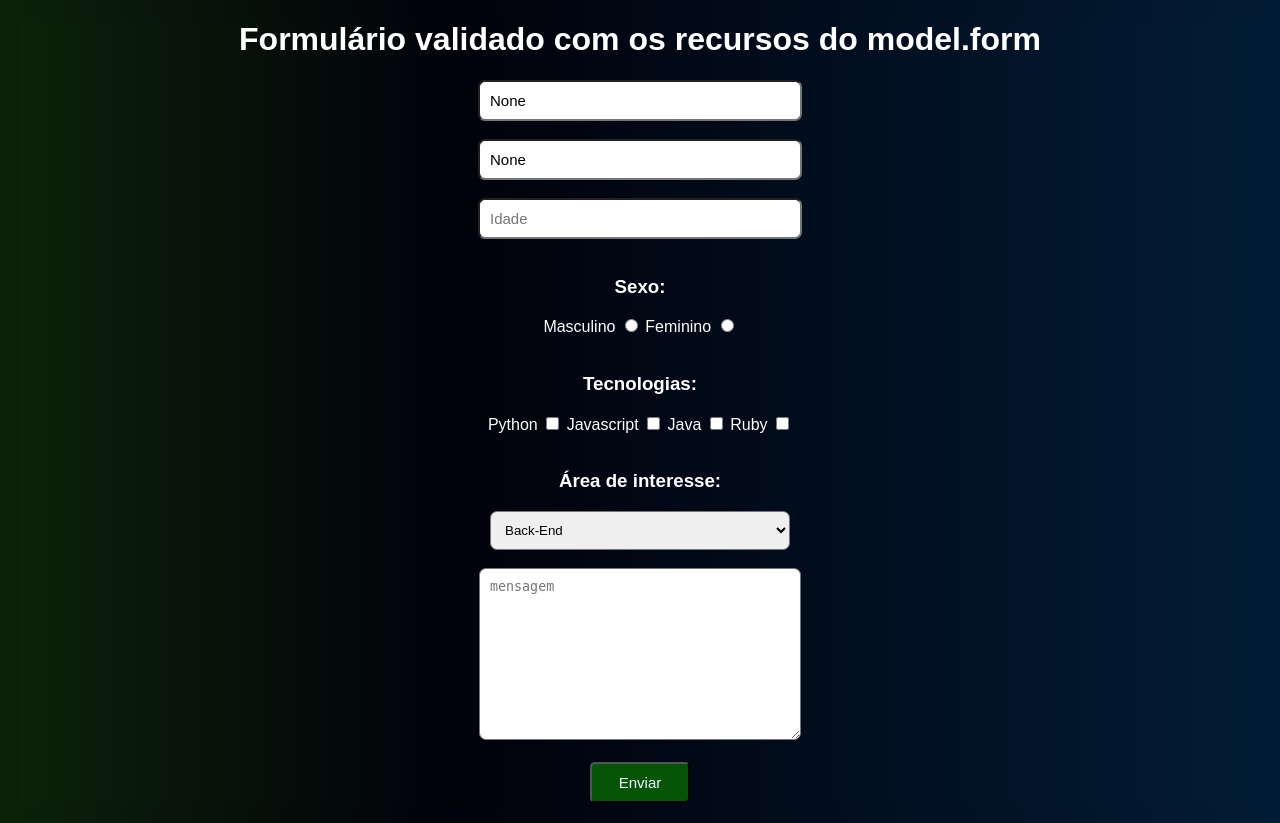
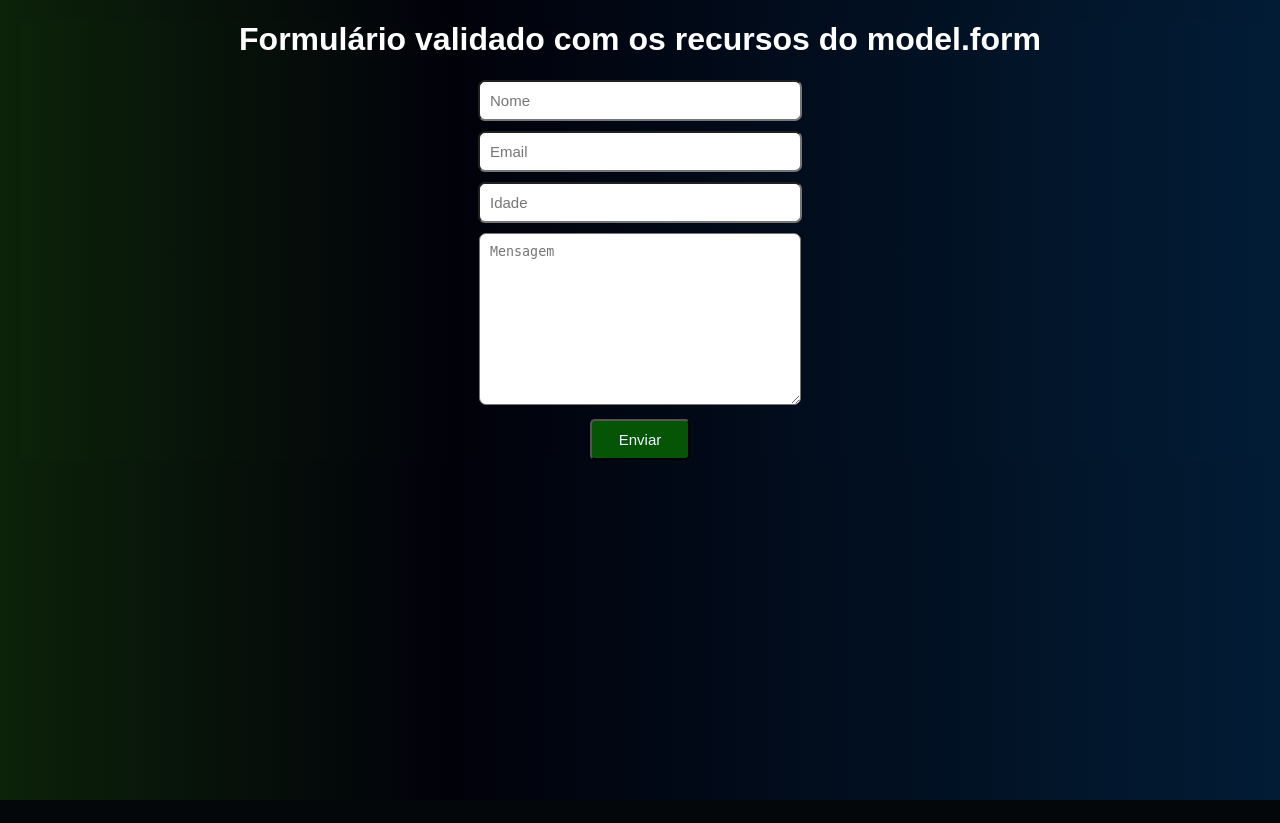
Before and after one commit to ch-soares/formulario_django, a Django app: page / in a window 1280 px wide. After the commit the page ends 800 px from the top, so only its background shows below. Run offline with Django 4.2, Linux system fonts and the light colour scheme.

Commit message:
Formulário feito com a validação do django forms

```diff
--- a/paginapessoal/base/forms.py
+++ b/paginapessoal/base/forms.py
@@ -5,3 +5,4 @@
     nome = forms.CharField(max_length=50, required=True)
     email = forms.EmailField(required=True)
     idade = forms.IntegerField(required=True)
+    mensagem = forms.CharField(max_length=500)
--- a/paginapessoal/base/static/base/estilos-formularios.css
+++ b/paginapessoal/base/static/base/estilos-formularios.css
@@ -52,3 +52,7 @@
 .erros {
     color: red;
 }
+
+div {
+    margin: 10px;
+}
--- a/paginapessoal/base/templates/base/formulario_model_form.html
+++ b/paginapessoal/base/templates/base/formulario_model_form.html
@@ -13,45 +13,61 @@
         <h1>Formulário validado com os recursos do model.form</h1>
             <form method="post" action="." autocomplete="on">
                 {% csrf_token %}
-                <input type="text" name="nome" placeholder="{{ form.nome.label }}" value="{{ form.nome.data }}"><br><br>
-                    {% for error in form.nome.errors  %}
-                        <p class="erros">{{ error }}</p>
+<!--                Início de campos de preencimento obrigatórios-->
+                <div>
+                <input type="text" name="nome"
+                   placeholder="{{ form.nome.label }}" value="{% if form.nome.data %}{{ form.nome.data }}{% endif %}">
+                    {% for erros in form.nome.data.errors  %}
+                        <p class="erros">{{ erros }}</p>
                     {% endfor %}
-                <input type="email" name="email" placeholder="{{ form.email.label }}" value="{{form.email.data}}"><br><br>
+                </div>
+                <div>
+                <input type="email" name="email"
+                   placeholder="{{ form.email.label }}" value="{% if form.email.data %}{{form.email.data}}{% endif %}">
                     {% for erros in form.email.errors  %}
                         <p class="erros">{{ erros }}</p>
                     {% endfor %}
-                <input type="number" name="idade" placeholder="Idade" value="{{dados.idade}}"><br><br>
-                    {% if erros.idade%}
-                        <p class="erros">{{erros.idade}}</p>
-                    {% endif %}
-                <div class="sexo">
-                    <h3>Sexo:</h3>
-                    <label for="">Masculino</label>
-                    <input classe="sexo" class="radio" type="radio" name="sexo" value="Masculino" {% if dados.sexo == 'Masculino' %}checked{% endif %}>
-                    <label for="">Feminino</label>
-                    <input classe="sexo" type="radio" name="sexo" value="Feminino" {% if dados.sexo == 'Feminino' %}checked{% endif %}><br><br>
                 </div>
-                <div class="tecnologias">
-                    <h3>Tecnologias:</h3>
-                    <label for="">Python</label>
-                    <input type="checkbox" name="tecnologias" value="python" {% if 'python' in dados.tecnologias %}checked{% endif %}>
-                    <label for="">Javascript</label>
-                    <input type="checkbox" name="tecnologias" value="javascript" {% if 'javascript' in dados.tecnologias %}checked{% endif %}>
-                    <label for="">Java</label>
-                    <input type="checkbox" name="tecnologias" value="java" {% if 'java' in dados.tecnologias %}checked{% endif %}>
-                    <label for="">Ruby</label>
-                    <input type="checkbox" name="tecnologias" value="ruby" {% if 'ruby' in dados.tecnologias %}checked{% endif %}><br><br>
+                <div>
+                <input type="number" name="idade" placeholder="{{ form.idade.label }}" value="{{form.idade.data}}">
+                    {% for erros in form.idade.errors  %}
+                        <p class="erros">{{ erros }}</p>
+                    {% endfor %}
                 </div>
-                <div class="area-interesse">
-                <h3>Área de interesse:</h3>
-                <select name="area_interesse">
-                    <option value="back" {% if dados.area_interesse == 'back' %}selected{% endif %}>Back-End</option>
-                    <option value="front" {% if dados.area_interesse == 'front' %}selected{% endif %}>Front-End</option>
-                    <option value="dados" {% if dados.area_interesse == 'dados' %}selected{% endif %}>Dados</option>
-                </select><br><br>
-                <textarea name="mensagem" rows='10' placeholder="mensagem">{{dados.mensagem}}</textarea><br><br>
+                <div>
+                <textarea name="mensagem" rows='10'
+                    placeholder="{{form.mensagem.label}}">{% if form.mensagem.data %}{{ form.mensagem.data}}{% endif %}</textarea>
+                </div>
                 <button type="submit">Enviar</button>
+<!--                Fim de campos de preencimento obrigatórios-->
+
+<!--                A partir daqui está em desenvolvimento-->
+
+<!--                <div class="sexo">-->
+<!--                    <h3>Sexo:</h3>-->
+<!--                    <label for="">Masculino</label>-->
+<!--                    <input classe="sexo" class="radio" type="radio" name="sexo" value="Masculino" {% if dados.sexo == 'Masculino' %}checked{% endif %}>-->
+<!--                    <label for="">Feminino</label>-->
+<!--                    <input classe="sexo" type="radio" name="sexo" value="Feminino" {% if dados.sexo == 'Feminino' %}checked{% endif %}><br><br>-->
+<!--                </div>-->
+<!--                <div class="tecnologias">-->
+<!--                    <h3>Tecnologias:</h3>-->
+<!--                    <label for="">Python</label>-->
+<!--                    <input type="checkbox" name="tecnologias" value="python" {% if 'python' in dados.tecnologias %}checked{% endif %}>-->
+<!--                    <label for="">Javascript</label>-->
+<!--                    <input type="checkbox" name="tecnologias" value="javascript" {% if 'javascript' in dados.tecnologias %}checked{% endif %}>-->
+<!--                    <label for="">Java</label>-->
+<!--                    <input type="checkbox" name="tecnologias" value="java" {% if 'java' in dados.tecnologias %}checked{% endif %}>-->
+<!--                    <label for="">Ruby</label>-->
+<!--                    <input type="checkbox" name="tecnologias" value="ruby" {% if 'ruby' in dados.tecnologias %}checked{% endif %}><br><br>-->
+<!--                </div>-->
+<!--                <div class="area-interesse">-->
+<!--                <h3>Área de interesse:</h3>-->
+<!--                <select name="area_interesse">-->
+<!--                    <option value="back" {% if dados.area_interesse == 'back' %}selected{% endif %}>Back-End</option>-->
+<!--                    <option value="front" {% if dados.area_interesse == 'front' %}selected{% endif %}>Front-End</option>-->
+<!--                    <option value="dados" {% if dados.area_interesse == 'dados' %}selected{% endif %}>Dados</option>-->
+<!--                </select><br><br>-->
             </form>
     </div>
 </body>
--- a/paginapessoal/base/templates/base/formulario_sem_model_form.html
+++ b/paginapessoal/base/templates/base/formulario_sem_model_form.html
@@ -22,7 +22,7 @@
                     {% if erros.email%}
                         <p class="erros">{{erros.email}}</p>
                     {% endif %}
-                <input type="number" name="idade" placeholder="Idade" value="{{dados.idade}}"><br><br>
+                <input type="number" name="idade" placeholder="Idade" value="{{form.idade}}"><br><br>
                     {% if erros.idade%}
                         <p class="erros">{{erros.idade}}</p>
                     {% endif %}
```
